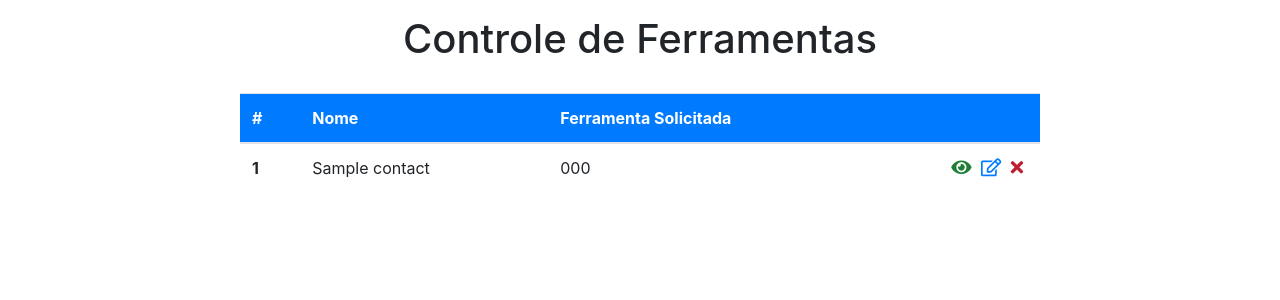
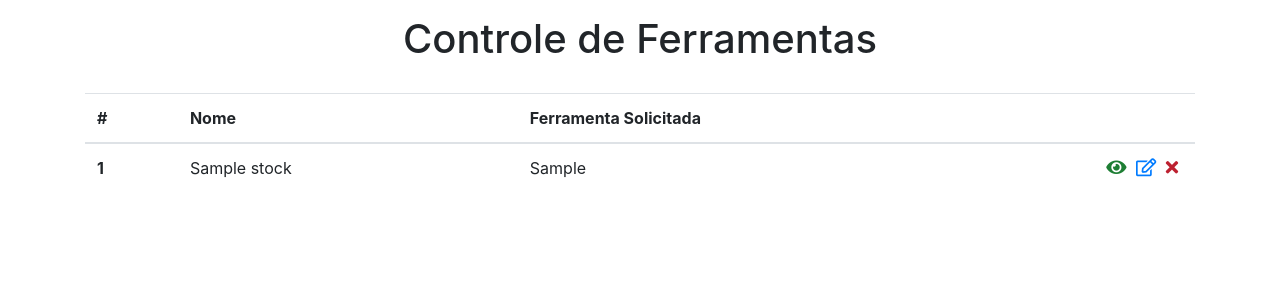
Before and after one commit to KalilFarias/stock_control, a PHP site: page / in a window 1280 px wide. Shown: the part 76-376 px from the top of the page. Run offline with PHP 8.4, Linux system fonts and the light colour scheme; tables that the repository leaves empty or names only in its code hold one stand-in row (values such as "Sample post").

Commit message:
alteração na config do banco de dados

```diff
--- a/config/connection.php
+++ b/config/connection.php
@@ -1,7 +1,7 @@
 <?php
 
   $host = "localhost";
-  $dbname = "agenda";
+  $dbname = "stock_control";
   $user = "root";
   $pass = "";
 
--- a/config/process.php
+++ b/config/process.php
@@ -17,7 +17,7 @@
       $tool = $data["tool"];
       $observation = $data["observation"];
 
-      $query = "INSERT INTO contacts (name, tool, observation) VALUES (:name, :tool, :observation)";
+      $query = "INSERT INTO stocks (name, tool, observation) VALUES (:name, :tool, :observation)";
 
       $stmt = $conn->prepare($query);
 
@@ -43,7 +43,7 @@
       $observation = $data["observation"];
       $id = $data["id"];
 
-      $query = "UPDATE contacts
+      $query = "UPDATE stocks
                 SET name = :name, tool = :tool, observation = :observation
                 WHERE id = :id";
 
@@ -69,7 +69,7 @@
 
       $id = $data["id"];
 
-      $query = "DELETE FROM contacts WHERE id = :id";
+      $query = "DELETE FROM stocks WHERE id = :id";
 
       $stmt = $conn->prepare($query);
 
@@ -78,7 +78,7 @@
       try {
 
         $stmt->execute();
-        $_SESSION["msg"] = "Contato removido com sucesso!";
+        $_SESSION["msg"] = "Devolução concluida com sucesso!";
 
       } catch(PDOException $e) {
         // erro na conexão
@@ -103,7 +103,7 @@
     // Retorna o dado de um contato
     if(!empty($id)) {
 
-      $query = "SELECT * FROM contacts WHERE id = :id";
+      $query = "SELECT * FROM stocks WHERE id = :id";
 
       $stmt = $conn->prepare($query);
 
@@ -111,20 +111,20 @@
 
       $stmt->execute();
 
-      $contact = $stmt->fetch();
+      $stock = $stmt->fetch();
 
     } else {
 
       // Retorna todos os contatos
-      $contacts = [];
+      $stock = [];
 
-      $query = "SELECT * FROM contacts";
+      $query = "SELECT * FROM stocks";
 
       $stmt = $conn->prepare($query);
 
       $stmt->execute();
 
-      $contacts = $stmt->fetchAll();
+      $stock = $stmt->fetchAll();
 
     }
 
--- a/css/styles.css
+++ b/css/styles.css
@@ -8,12 +8,12 @@
 }
 
 /* HOME */
-#contacts-table {
+#stock-table {
   max-width: 800px;
   margin: 0 auto;
 }
 
-#contacts-table thead {
+#stock-table thead {
   color: #FFF;
   background-color: #007BFF;
 }
--- a/index.php
+++ b/index.php
@@ -6,8 +6,8 @@
       <p id="msg"><?= $printMsg ?></p>
     <?php endif; ?>
     <h1 id="main-title">Controle de Ferramentas</h1>
-    <?php if(count($contacts) > 0): ?>
-      <table class="table" id="contacts-table">
+    <?php if(count($stock) > 0): ?>
+      <table class="table" id="stocks-table">
         <thead>
           <tr>
             <th scope="col">#</th>
@@ -17,17 +17,17 @@
           </tr>
         </thead>
         <tbody>
-          <?php foreach($contacts as $contact): ?>
+          <?php foreach($stock as $stocks): ?>
             <tr>
-              <td scope="row" class="col-id"><?= $contact["id"] ?></td>
-              <td scope="row"><?= $contact["name"] ?></td>
-              <td scope="row"><?= $contact["phone"] ?></td>
+              <td scope="row" class="col-id"><?= $stocks["id"] ?></td>
+              <td scope="row"><?= $stocks["name"] ?></td>
+              <td scope="row"><?= $stocks["tool"] ?></td>
               <td class="actions">
-                <a href="<?= $BASE_URL ?>show.php?id=<?= $contact["id"] ?>"><i class="fas fa-eye check-icon"></i></a>
-                <a href="<?= $BASE_URL ?>edit.php?id=<?= $contact["id"] ?>"><i class="far fa-edit edit-icon"></i></a>
+                <a href="<?= $BASE_URL ?>show.php?id=<?= $stocks["id"] ?>"><i class="fas fa-eye check-icon"></i></a>
+                <a href="<?= $BASE_URL ?>edit.php?id=<?= $stocks["id"] ?>"><i class="far fa-edit edit-icon"></i></a>
                 <form class="delete-form" action="<?= $BASE_URL ?>/config/process.php" method="POST">
                   <input type="hidden" name="type" value="delete">
-                  <input type="hidden" name="id" value="<?= $contact["id"] ?>">
+                  <input type="hidden" name="id" value="<?= $stocks["id"] ?>">
                   <button type="submit" class="delete-btn"><i class="fas fa-times delete-icon"></i></button>
                 </form>
               </td>
--- a/show.php
+++ b/show.php
@@ -3,11 +3,11 @@
 ?>
   <div class="container" id="view-contact-container">
     <?php include_once("templates/backbtn.html"); ?>
-    <h1 id="main-title"><?= $contact["name"] ?></h1>
+    <h1 id="main-title"><?= $stock["name"] ?></h1>
     <p class="bold">Ferramenta:</p>
-    <p><?= $contact["tool"] ?></p>
+    <p><?= $stock["tool"] ?></p>
     <p class="bold">Observações:</p>
-    <p><?= $contact["observation"] ?></p>
+    <p><?= $stock["observation"] ?></p>
   </div>
 <?php
   include_once("templates/footer.php");
```
Also changed, not shown: edit.php (+4 -4 lines).
